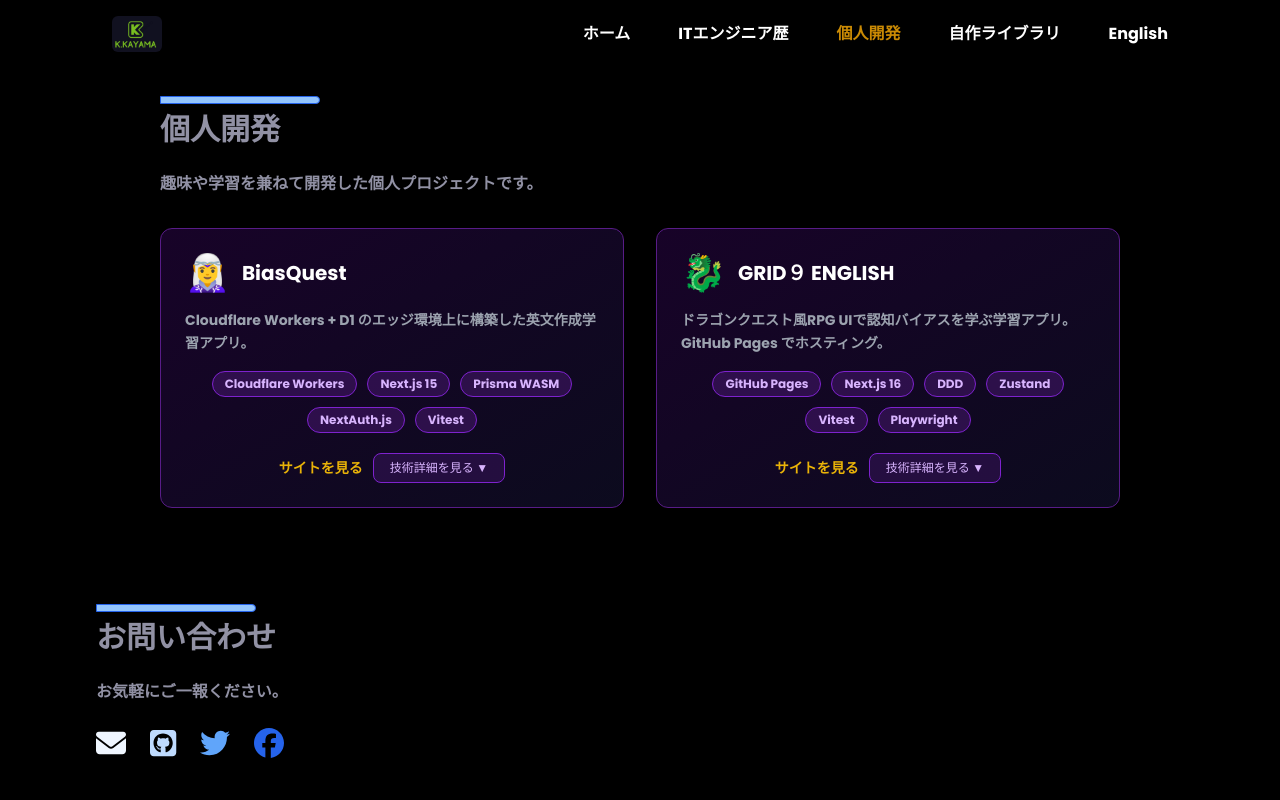
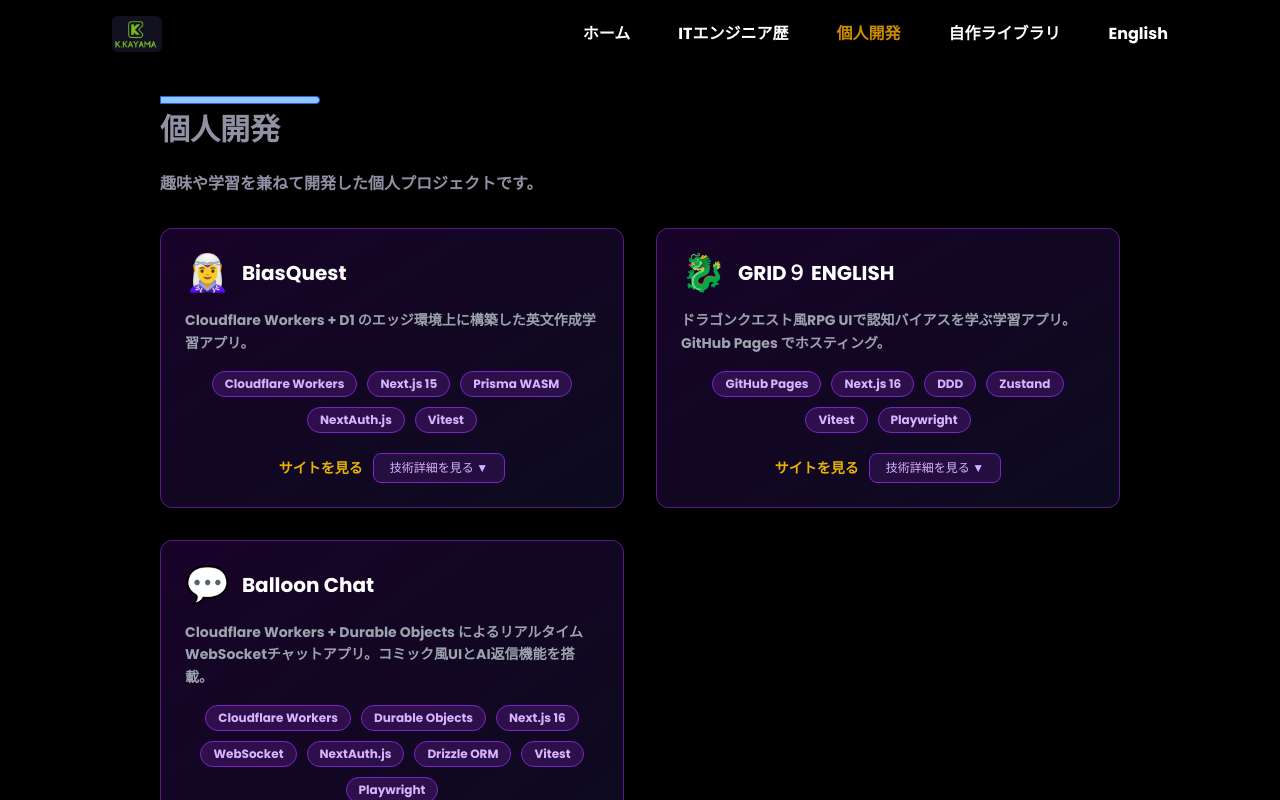
Before and after one commit to kayamak/my-portfolio, a Next.js app: page / in a window 1280 px wide. Both pictures are taken after a click on the link "個人開発". Shown: the top 800 px of the page. Built offline with nearby package versions, Linux system fonts and the light colour scheme.

Commit message:
個人開発に追加

```diff
--- a/src/components/PersonalSection.tsx
+++ b/src/components/PersonalSection.tsx
@@ -78,6 +78,31 @@
 			{ layer: "Testing",          tech: "Vitest 4 + Testing Library + Playwright",    cost: "¥0" },
 			{ layer: "CI/CD",            tech: "GitHub Actions",                             cost: "¥0 (Free Tier)" },
 			{ layer: "Total",            tech: "",                                            cost: "¥0 / 月" },
+		],
+	},
+	{
+		title: "Balloon Chat",
+		titleEn: "Balloon Chat",
+		description: "Cloudflare Workers + Durable Objects によるリアルタイムWebSocketチャットアプリ。コミック風UIとAI返信機能を搭載。",
+		descriptionEn: "A real-time WebSocket chat app powered by Cloudflare Workers + Durable Objects, featuring comic-style UI and AI reply functionality.",
+		url: "https://balloon-chat.kayamak.workers.dev/",
+		emoji: "💬",
+		tags: ["Cloudflare Workers", "Durable Objects", "Next.js 16", "WebSocket", "NextAuth.js", "Drizzle ORM", "Vitest", "Playwright"],
+		appealJa:
+			"Cloudflare Workers + Durable Objects でルームごとのWebSocketセッション管理を実現したリアルタイムチャットアプリ。Next.js 16（App Router）+ Drizzle ORM + D1 のフルスタック構成で、NextAuth.js v5（Google OAuth / JWT）による認証を実装。17種のアバター × 9種の感情表現によるコミック風吹き出しUI、AI（ロボット）による文脈を読んだ自動返信機能、レート制限・自動再接続などのリアルタイム通信制御を含め、一人で設計・実装・運用まで完結させています。",
+		appealEn:
+			"A real-time chat application with per-room WebSocket session management via Cloudflare Workers + Durable Objects. Built with a full-stack Next.js 16 (App Router) + Drizzle ORM + D1 architecture, featuring NextAuth.js v5 (Google OAuth / JWT) authentication. Includes comic-style speech bubble UI with 17 avatars × 9 emotion states, context-aware AI auto-reply, rate limiting, and automatic reconnection. Completed the entire design, implementation, and operation solo.",
+		techRows: [
+			{ layer: "Hosting",          tech: "Cloudflare Workers",                          cost: "¥0 (Free Tier)" },
+			{ layer: "Framework",        tech: "Next.js 16 / App Router",                    cost: "¥0" },
+			{ layer: "WebSocket",        tech: "Cloudflare Durable Objects",                  cost: "¥0 (Free Tier)" },
+			{ layer: "Database",         tech: "Cloudflare D1 (SQLite)",                      cost: "¥0 (Free Tier)" },
+			{ layer: "ORM",              tech: "Drizzle ORM",                                 cost: "¥0" },
+			{ layer: "Authentication",   tech: "NextAuth.js v5 + Google OAuth + JWT",         cost: "¥0" },
+			{ layer: "Styling",          tech: "Tailwind CSS 4 + shadcn/ui",                  cost: "¥0" },
+			{ layer: "Testing",          tech: "Vitest + Playwright E2E",                     cost: "¥0" },
+			{ layer: "CI/CD",            tech: "GitHub Actions",                              cost: "¥0 (Free Tier)" },
+			{ layer: "Total",            tech: "",                                             cost: "¥0 / 月" },
 		],
 	},
 ];
```
